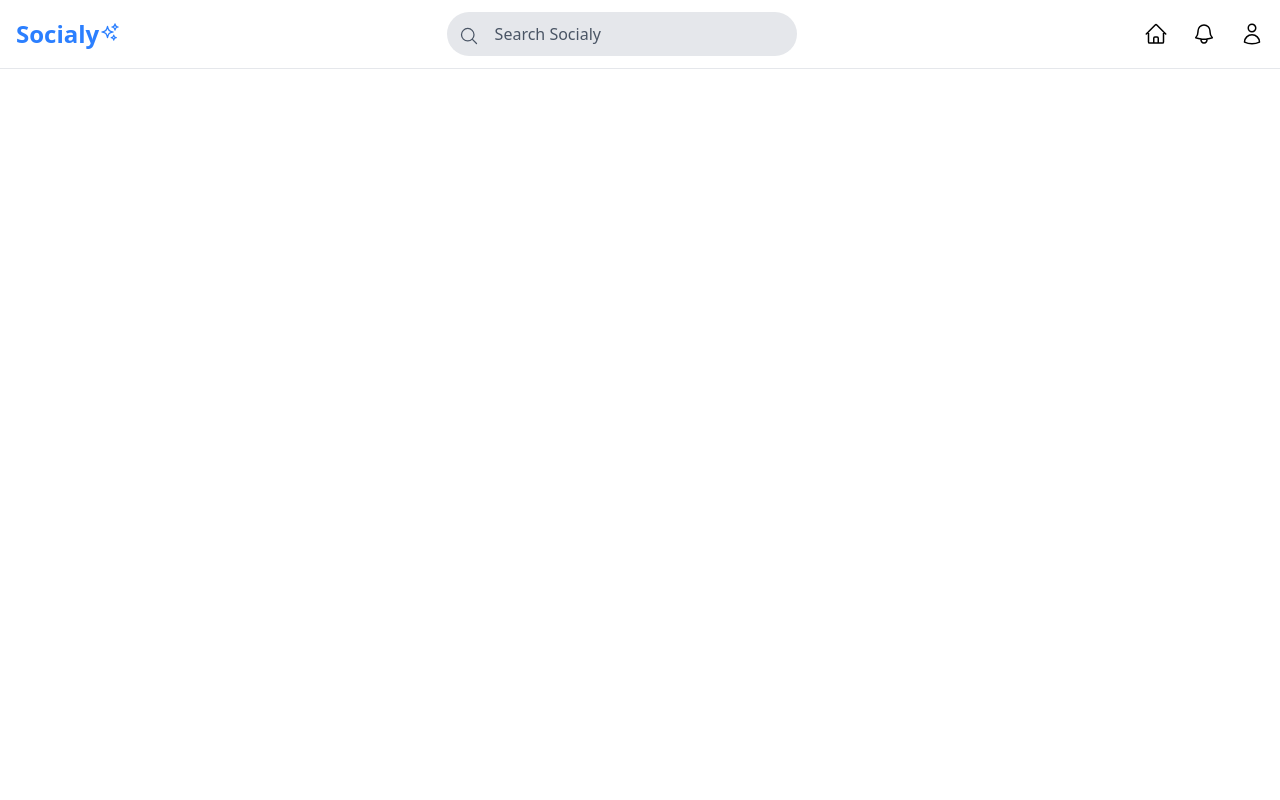
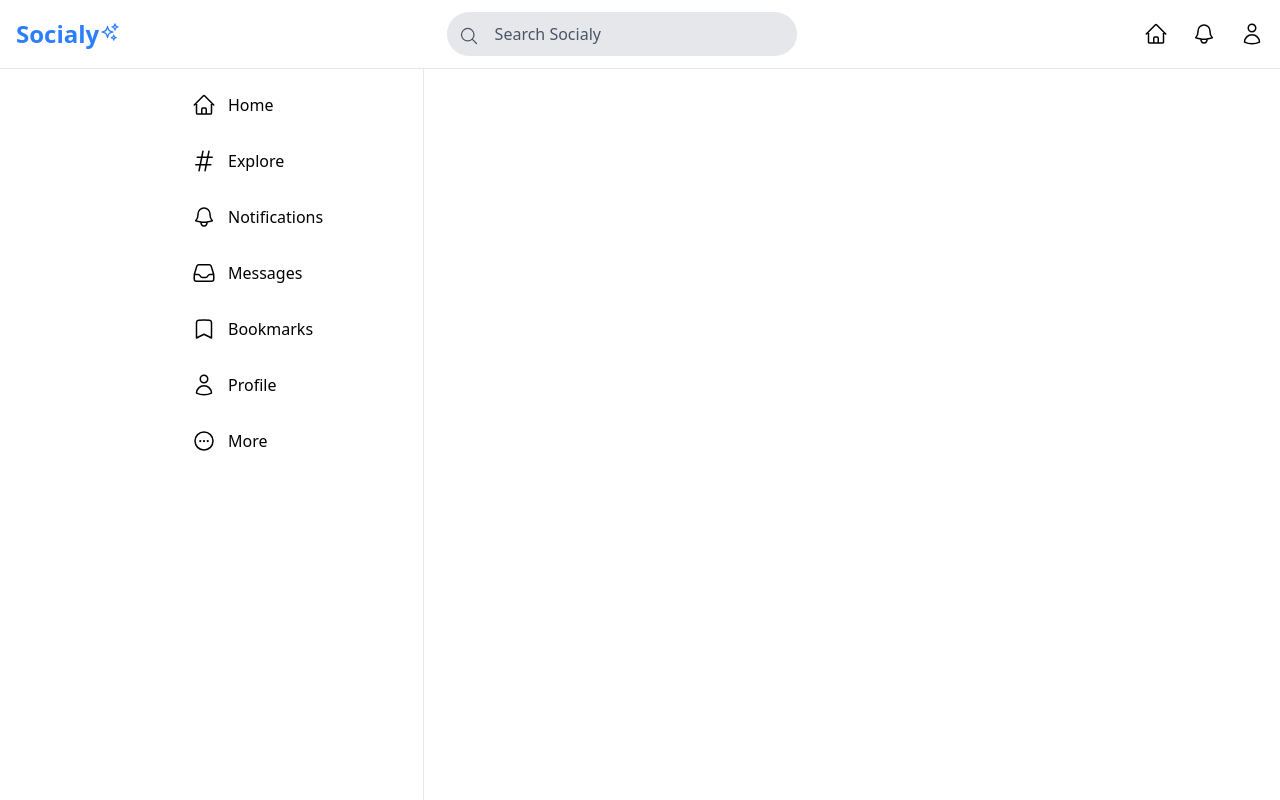
Before and after one commit to sadikahmetaydin/social-meadi-app, a React (Vite) app: page / in a window 1280 px wide. Built offline with nearby package versions, Linux system fonts and the light colour scheme.

Commit message:
create Sidebar and import HomePage

```diff
--- a/src/components/Sidebar.jsx
+++ b/src/components/Sidebar.jsx
@@ -1,6 +1,45 @@
+import { HomeIcon, HashtagIcon, BellIcon, InboxIcon, BookmarkIcon, UserIcon, EllipsisHorizontalCircleIcon } from "@heroicons/react/24/outline";
+
 const Sidebar = () => {
   return (
-    <div>Sidebar</div>
+    <div className="hidden sm:flex flex-col items-start p-4 space-y-4 w-64 h-screen border-r border-gray-200 fixed ml-42">
+      {/* Menu Elements */}
+      <button className="flex items-center space-x-3 hover:text-blue-500 p-2 rounded-full w-full cursor-pointer transition-all ease-in">
+        <HomeIcon className="w-6 h-6"/>
+        <span>Home</span>
+      </button>
+
+      <button className="flex items-center space-x-3 hover:text-blue-500 p-2 rounded-full w-full cursor-pointer transition-all ease-in">
+        <HashtagIcon className="w-6 h-6" />
+        <span>Explore</span>
+      </button>
+
+      <button className="flex items-center space-x-3 hover:text-blue-500 p-2 rounded-full w-full cursor-pointer transition-all ease-in">
+        <BellIcon className="w-6 h-6" />
+        <span>Notifications</span>
+      </button>
+
+      <button className="flex items-center space-x-3 hover:text-blue-500 p-2 rounded-full w-full cursor-pointer transition-all ease-in">
+        <InboxIcon className="w-6 h-6" />
+        <span>Messages</span>
+      </button>
+
+      <button className="flex items-center space-x-3 hover:text-blue-500 p-2 rounded-full w-full cursor-pointer transition-all ease-in">
+        <BookmarkIcon className="w-6 h-6" />
+        <span>Bookmarks</span>
+      </button>
+
+      <button className="flex items-center space-x-3 hover:text-blue-500 p-2 rounded-full w-full cursor-pointer transition-all ease-in">
+        <UserIcon className="w-6 h-6" />
+        <span>Profile</span>
+      </button>
+
+      <button className="flex items-center space-x-3 hover:text-blue-500 p-2 rounded-full w-full cursor-pointer transition-all ease-in">
+        <EllipsisHorizontalCircleIcon className="w-6 h-6" />
+        <span>More</span>
+      </button>
+    </div>
   )
 }
+
 export default Sidebar
--- a/src/pages/Home.jsx
+++ b/src/pages/Home.jsx
@@ -1,9 +1,11 @@
 import Navbar from "../components/Navbar"
+import Sidebar from "../components/Sidebar"
 
 const Home = () => {
   return (
     <div>
       <Navbar />
+      <Sidebar />
     </div>
   )
 }
```
